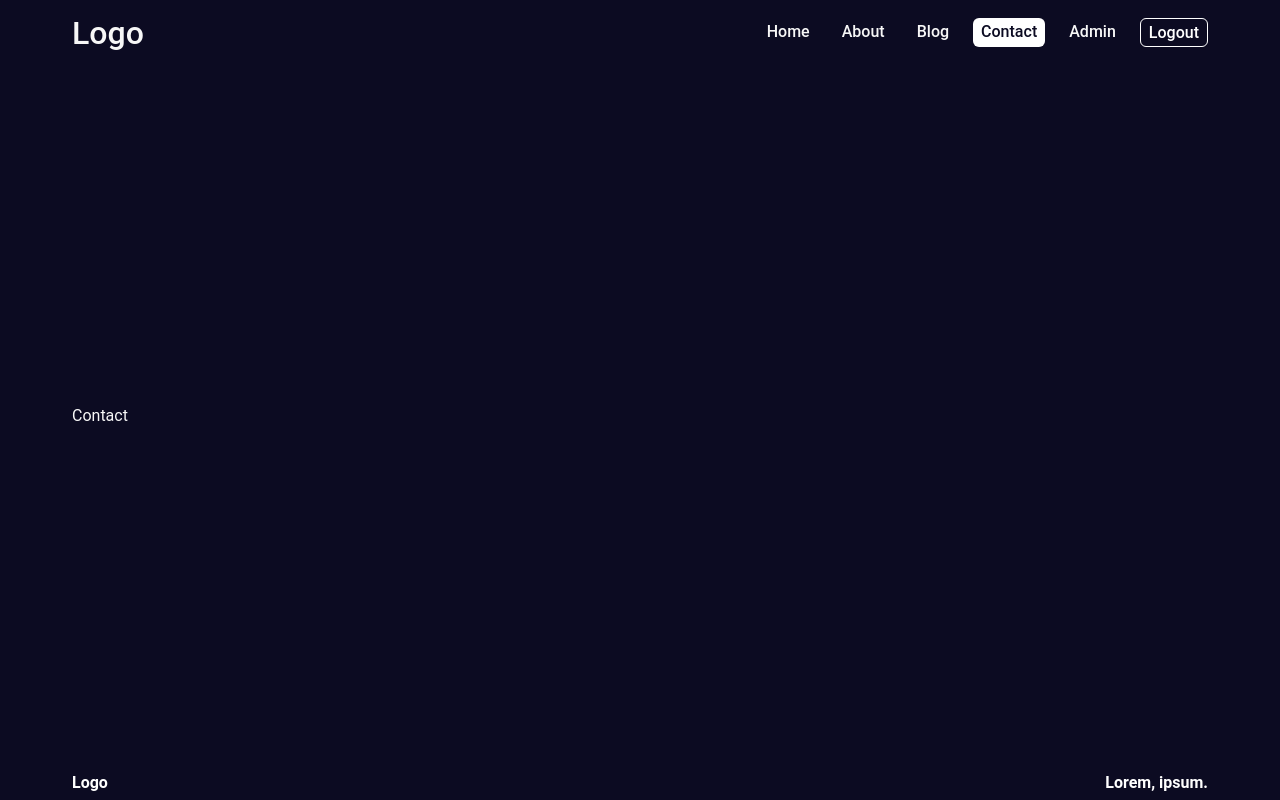
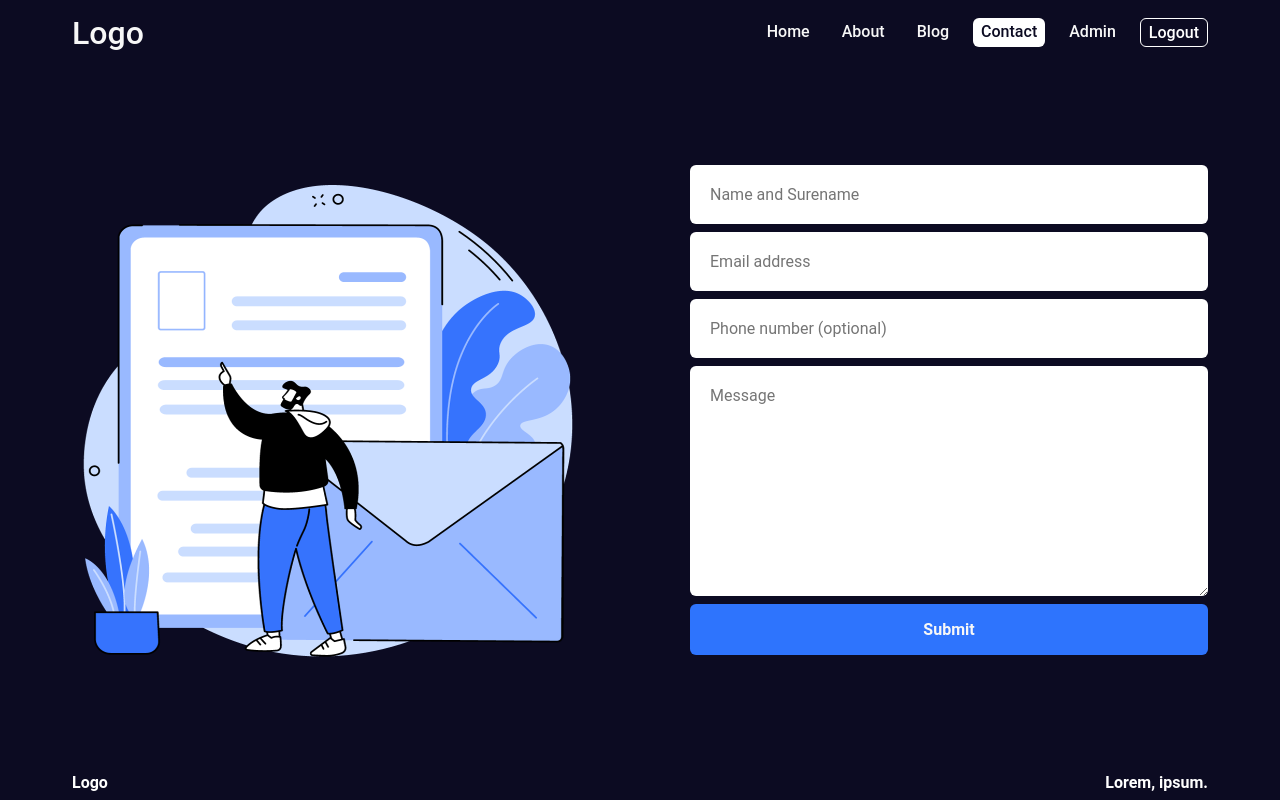
Before and after one commit to wajahatfaryadali/next-js-training, a Next.js app: page /contact in a window 1280 px wide. Built offline with nearby package versions, Linux system fonts and the light colour scheme.

Commit message:
Contact form added

```diff
--- /dev/null
+++ b/src/app/contact/contact.module.css
@@ -0,0 +1,80 @@
+.mainContainer {
+    display: flex;
+    flex-direction: row;
+    justify-content: space-between;
+    gap: 100px;
+    max-width: 100%;
+    height: 500px;
+    /* border: 1px solid; */
+}
+
+.formContainer {
+    order: 2;
+    flex-grow: 1;
+    width: 50%;
+    display: flex;
+    flex-direction: column;
+    gap: 2rem;
+}
+
+.imgContainer {
+    order: 1;
+    flex-grow: 1;
+    width: 50%;
+    display: flex;
+    align-items: center;
+    justify-content: center;
+}
+
+.heroImg {
+    width: 100%;
+    height: 100%;
+}
+
+.form {
+    width: 100%;
+    display: flex;
+    flex-direction: column;
+    gap: 8px;
+}
+
+.form input,
+.form textarea {
+    padding: 20px;
+    border-radius: 6px;
+    border: none;
+    outline-style: none;
+    font-size: 1rem;
+    /* background-color: var(--bgSoft); */
+    /* color: var(--textWhite); */
+}
+
+.submitBtn {
+    padding: 16px;
+    background-color: var(--primaryBlue);
+    font-size: 1rem;
+    font-weight: 600;
+    color: var(--textOffWhite);
+    border: none;
+    border-radius: 6px;
+}
+
+@media (max-width: 768px) {
+    .mainContainer {
+        flex-direction: column;
+    }
+
+    .formContainer {
+        width: 100%;
+    }
+
+
+    .imgContainer {
+        width: 100%;
+        display: none;
+    }
+
+    .submitBtn {
+        padding: 8px;
+    }
+}
--- a/src/app/contact/page.jsx
+++ b/src/app/contact/page.jsx
@@ -1,8 +1,46 @@
 import React from 'react'
+import Image from 'next/image'
+import contact from '../../assets/pngs/contact.png'
+import classes from './contact.module.css'
 
 function Contact() {
+
+  const stats = [
+    {
+      title: 'Year of Experience',
+      count: '10 k+'
+    },
+    {
+      title: 'Services and Plugins',
+      count: '101 k+'
+    },
+    {
+      title: 'Happy clients',
+      count: '102 k+'
+    }
+  ]
+
   return (
-    <div>Contact</div>
+    <main className={classes.mainContainer}>
+      <div className={classes.imgContainer}>
+        <Image src={contact} alt="hero-image" className={classes.heroImg} />
+      </div>
+      <div className={classes.formContainer}>
+        <form action="" className={classes.form}>
+          <input type="text" id="name" name="name" placeholder='Name and Surename' />
+          <input type="email" id="email" name="email" placeholder='Email address' />
+          <input type="text" id="phone" name="phone" placeholder='Phone number (optional)' />
+          <textarea
+            name=''
+            id=''
+            rows={10}
+            cols={30}
+            placeholder='Message'
+          />
+          <button type='submit' className={classes.submitBtn}>Submit</button>
+        </form>
+      </div>
+    </main>
   )
 }
 
--- a/src/app/globals.css
+++ b/src/app/globals.css
@@ -13,6 +13,7 @@
   --textWhite: #ffffff;
   --textOffWhite: #f7f7f7;
   --primaryBlue: #2e74fd;
+  --bgSoft: #323058;
 }
 
 
```
